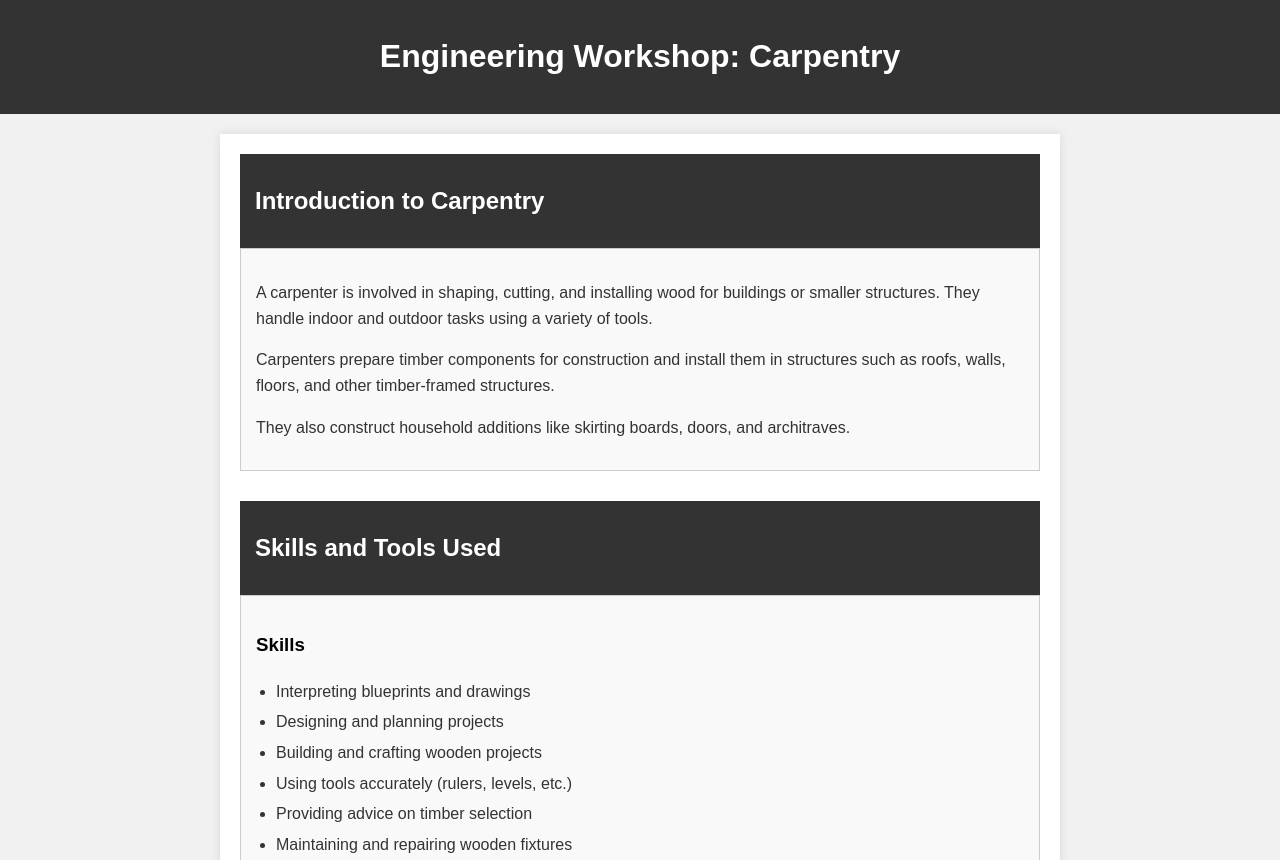
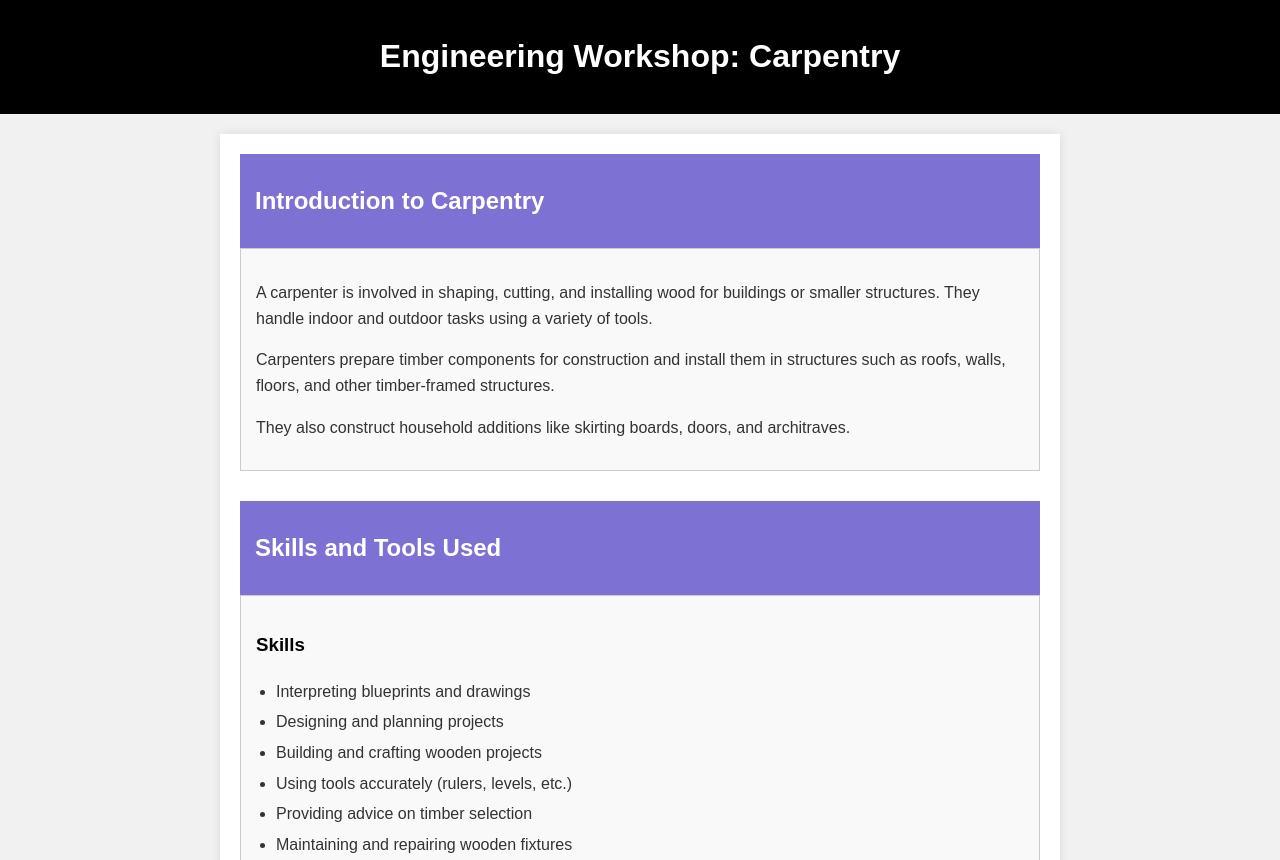
Before and after one commit to tejgit1/ews-glob, a plain HTML site: page Carpentry.html in a window 1280 px wide. Shown: the top 860 px of the page. Drawn offline with Linux system fonts and the light colour scheme.

Commit message:
Update Carpentry.html

```diff
--- a/Carpentry.html
+++ b/Carpentry.html
@@ -15,7 +15,7 @@
       }
 
       header {
-        background-color: #333;
+        background-color: #000000;
         color: #fff;
         padding: 10px 0;
         text-align: center;
@@ -46,7 +46,7 @@
       }
 
       .section-header {
-        background-color: #333;
+        background-color: #7D71D3;
         color: #fff;
         padding: 8px 15px;
       }
@@ -56,7 +56,6 @@
         background-color: #f9f9f9;
         border: 1px solid #ccc;
       }
-
       ul {
         margin-bottom: 10px;
         padding-left: 20px;
@@ -162,6 +161,9 @@
           </p>
         </div>
       </div>
+    <div>
+      <a href="index.html" target="_self"> <p>Back</p></a>
     </div>
+  </div>
   </body>
 </html>
```
